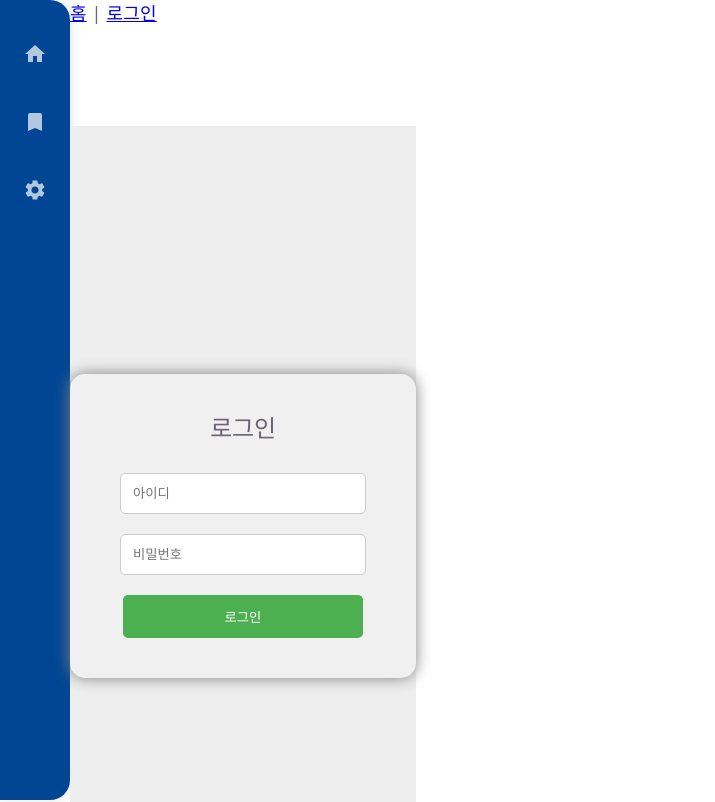
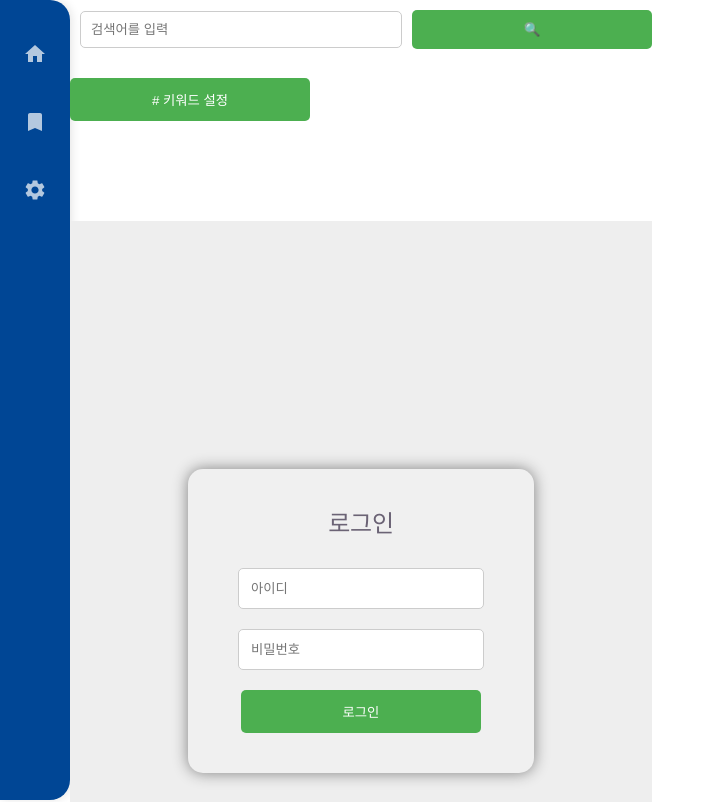
Before and after one commit to pknu-wap/Udada, a React (Vite) app in the folder client/: page /login in a window 1280 px wide. Shown: the top 802 px of the page, without its empty margins (0-715 px from the left). Built offline with nearby package versions, Linux system fonts and the light colour scheme.

Commit message:
fix: Navbar.jsx 수정

```diff
--- a/client/src/components/Navbar.jsx
+++ b/client/src/components/Navbar.jsx
@@ -1,10 +1,28 @@
+import React from "react";
 import { Link } from "react-router-dom";
 
-export default function Navbar() {
+
+export default function Navbar({ toggleKeywordPanel }) {
   return (
-    <div>
-      <Link to="/">홈</Link> |{" "}
-      <Link to="/login">로그인</Link>
+    <div className="navbar-container">
+      {/* 로고 왼쪽 배치 */}
+      <div className="navbar-left"></div>
+
+      <div className="navbar-right">
+        <div className="search-section">
+          <div className="search-bar">
+            <input type="text" className="search-input" placeholder="검색어를 입력" />
+            <button className="search-btn">🔍</button>
+          </div>
+
+          <button className="keyword-btn" onClick={toggleKeywordPanel}>
+            # 키워드 설정
+          </button>
+
+          {/* 구분선 및 로그인 */}
+          <div className="nav-divider"></div>
+        </div>
+      </div>
     </div>
   );
 }
```
Also changed, not shown: client/src/components/Navbar.css (added).
